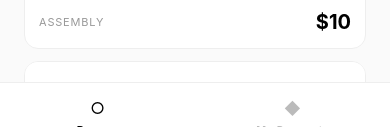
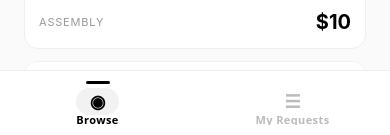
Before and after one commit to sabachiburashka7-source/helpme, a React Native app: screen / in a window 390 px wide. Shown: the part 706-841 px from the top of the page. Built offline with nearby package versions, Linux system fonts and the light colour scheme.

Commit message:
Style Browse and My Requests tab buttons
Add active-state indicator bar and pill background, larger icons,
and clearer Unicode glyphs for the bottom tab bar.

```diff
--- a/App.js
+++ b/App.js
@@ -30,18 +30,26 @@ export default function App() {
             backgroundColor: '#fff',
             borderTopColor: '#EEE',
             borderTopWidth: 1,
-            height: 56,
-            paddingBottom: 6,
-            paddingTop: 6,
+            height: 68,
+            paddingBottom: 8,
+            paddingTop: 8,
             elevation: 0,
             shadowOpacity: 0,
           },
           tabBarActiveTintColor: '#000',
           tabBarInactiveTintColor: '#BBB',
-          tabBarLabelStyle: { fontSize: 11, fontWeight: '600', letterSpacing: 0.3 },
-          tabBarIcon: ({ color }) => {
-            const label = route.name === 'Browse' ? '○' : '◆';
-            return <Text style={{ fontSize: 16, color }}>{label}</Text>;
+          tabBarLabelStyle: { fontSize: 11, fontWeight: '700', letterSpacing: 0.4 },
+          tabBarIcon: ({ color, focused }) => {
+            const isBrowse = route.name === 'Browse';
+            const glyph = isBrowse ? (focused ? '◉' : '◎') : (focused ? '▣' : '☰');
+            return (
+              <View style={styles.iconWrap}>
+                <View style={[styles.indicator, focused && styles.indicatorActive]} />
+                <View style={[styles.iconPill, focused && styles.iconPillActive]}>
+                  <Text style={{ fontSize: 18, color, fontWeight: '600' }}>{glyph}</Text>
+                </View>
+              </View>
+            );
           },
         })}
       >
@@ -83,4 +91,27 @@ const styles = StyleSheet.create({
     borderColor: '#1A1A1A',
     boxShadow: '0 20px 60px rgba(0,0,0,0.25)',
   },
+  iconWrap: {
+    alignItems: 'center',
+    justifyContent: 'center',
+  },
+  indicator: {
+    width: 24,
+    height: 3,
+    borderRadius: 2,
+    backgroundColor: 'transparent',
+    marginBottom: 4,
+  },
+  indicatorActive: {
+    backgroundColor: '#000',
+  },
+  iconPill: {
+    paddingHorizontal: 14,
+    paddingVertical: 3,
+    borderRadius: 14,
+    backgroundColor: 'transparent',
+  },
+  iconPillActive: {
+    backgroundColor: '#F2F2F2',
+  },
 });
```
Also changed, not shown: 2 other files (tests, documents, lock files or other folders).
